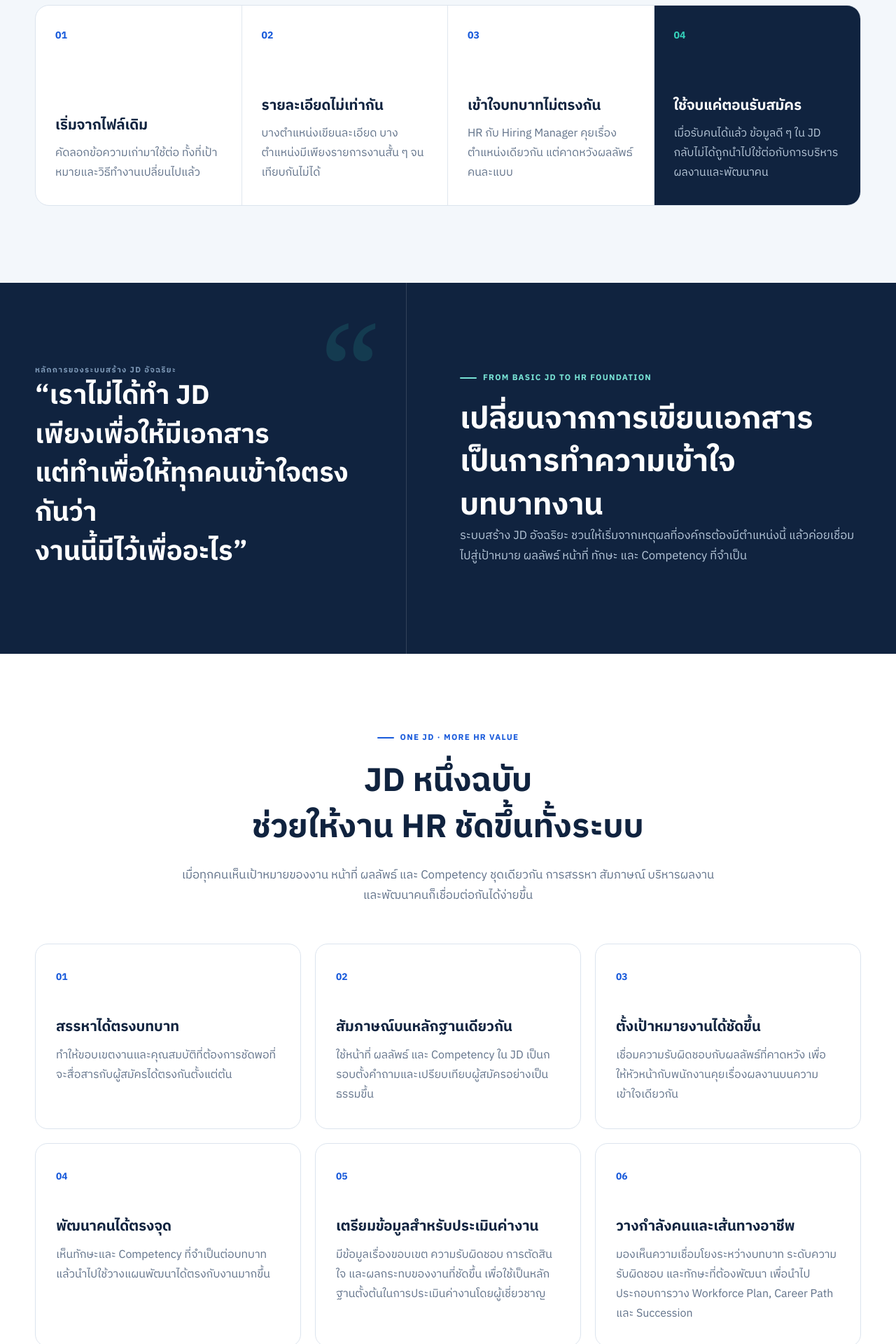
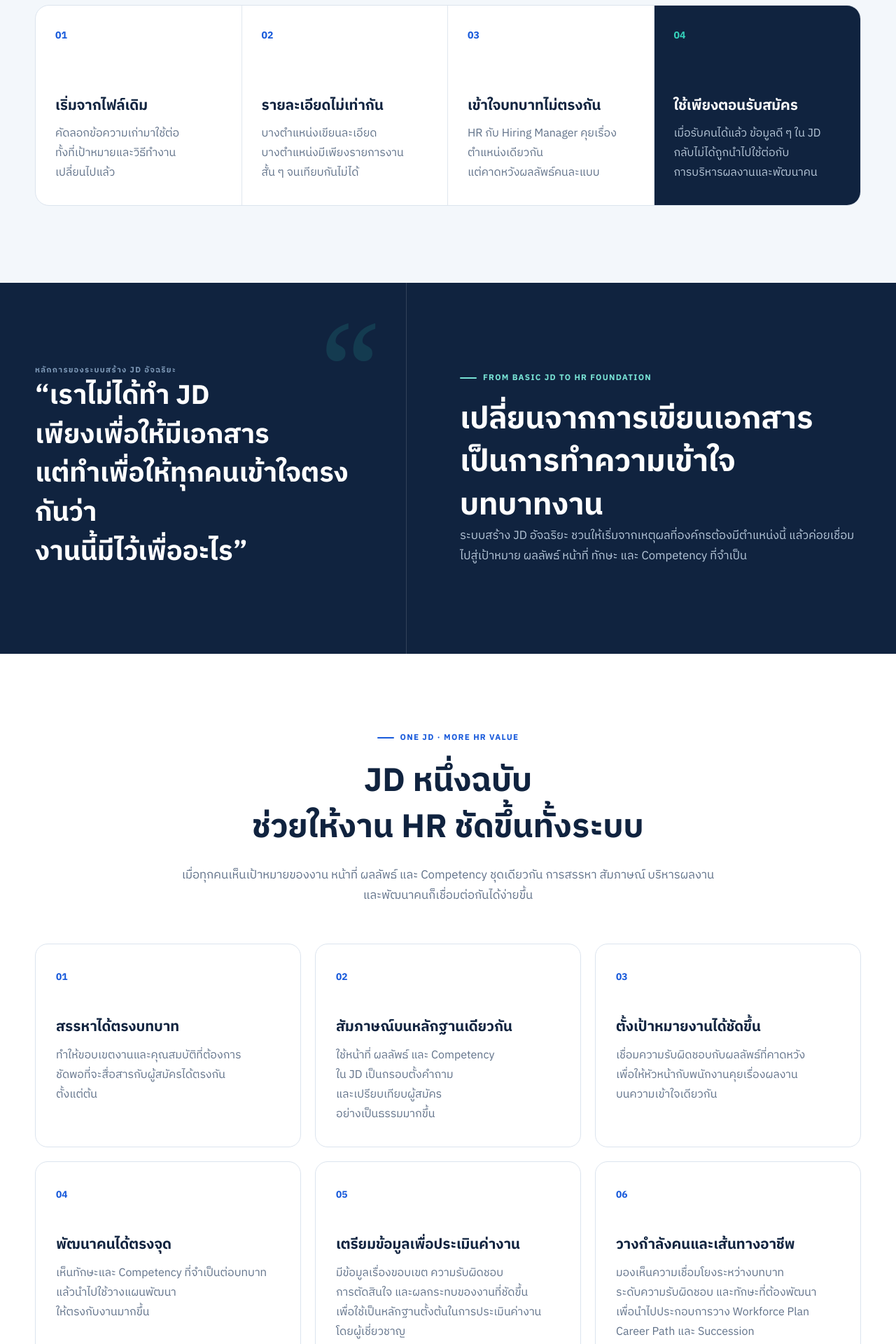
Before and after one commit to DewTT48/role-intelligence, a Next.js app: page / in a window 1280 px wide. Shown: the part 2680-4600 px from the top of the page at 70% size. Built offline with nearby package versions, Linux system fonts and the light colour scheme.

Commit message:
Set intentional Thai card line breaks

```diff
--- a/app/globals.css
+++ b/app/globals.css
@@ -289,6 +289,7 @@ html[lang="th"] blockquote {
 .outcome-grid article > span { color: var(--blue); font-size: .86rem; font-weight: 850; }
 .outcome-grid h3 { margin: 42px 0 11px; font-size: 1.28rem; }
 .outcome-grid p { margin: 0; color: var(--muted); font-size: 1rem; line-height: 1.75; }
+.card-copy-lines > span { display: block; }
 .lifecycle-line { display: grid; grid-template-columns: 250px 88px minmax(0,1fr); align-items: center; gap: 20px; margin-top: 58px; padding: 28px; border: 1px solid #dce5ef; border-radius: 20px; background: var(--soft); color: #53677f; }
 .lifecycle-source { min-height: 154px; display: flex; flex-direction: column; justify-content: center; padding: 23px; border-radius: 15px; background: var(--blue); color: white; }
 .lifecycle-source small, .lifecycle-source strong, .lifecycle-source span { display: block; }
@@ -435,6 +436,12 @@ html[lang="th"] blockquote {
   .hero-lead > span { white-space: nowrap; }
 }
 
+@media (min-width: 761px) {
+  .challenge-grid h3,
+  .outcome-grid h3,
+  .card-copy-lines > span { white-space: nowrap; }
+}
+
 @media (max-width: 1050px) {
   .desktop-nav { display: none; }
   .nav-actions { margin-left: auto; }
--- a/app/page.tsx
+++ b/app/page.tsx
@@ -45,32 +45,83 @@ const outcomes = [
   {
     number: "01",
     title: "สรรหาได้ตรงบทบาท",
-    body: "ทำให้ขอบเขตงานและคุณสมบัติที่ต้องการชัดพอที่จะสื่อสารกับผู้สมัครได้ตรงกันตั้งแต่ต้น",
+    body: [
+      "ทำให้ขอบเขตงานและคุณสมบัติที่ต้องการ",
+      "ชัดพอที่จะสื่อสารกับผู้สมัครได้ตรงกัน",
+      "ตั้งแต่ต้น",
+    ],
   },
   {
     number: "02",
     title: "สัมภาษณ์บนหลักฐานเดียวกัน",
-    body: "ใช้หน้าที่ ผลลัพธ์ และ Competency ใน JD เป็นกรอบตั้งคำถามและเปรียบเทียบผู้สมัครอย่างเป็นธรรมขึ้น",
+    body: [
+      "ใช้หน้าที่ ผลลัพธ์ และ Competency",
+      "ใน JD เป็นกรอบตั้งคำถาม",
+      "และเปรียบเทียบผู้สมัคร",
+      "อย่างเป็นธรรมมากขึ้น",
+    ],
   },
   {
     number: "03",
     title: "ตั้งเป้าหมายงานได้ชัดขึ้น",
-    body: "เชื่อมความรับผิดชอบกับผลลัพธ์ที่คาดหวัง เพื่อให้หัวหน้ากับพนักงานคุยเรื่องผลงานบนความเข้าใจเดียวกัน",
+    body: [
+      "เชื่อมความรับผิดชอบกับผลลัพธ์ที่คาดหวัง",
+      "เพื่อให้หัวหน้ากับพนักงานคุยเรื่องผลงาน",
+      "บนความเข้าใจเดียวกัน",
+    ],
   },
   {
     number: "04",
     title: "พัฒนาคนได้ตรงจุด",
-    body: "เห็นทักษะและ Competency ที่จำเป็นต่อบทบาท แล้วนำไปใช้วางแผนพัฒนาได้ตรงกับงานมากขึ้น",
+    body: [
+      "เห็นทักษะและ Competency ที่จำเป็นต่อบทบาท",
+      "แล้วนำไปใช้วางแผนพัฒนา",
+      "ให้ตรงกับงานมากขึ้น",
+    ],
   },
   {
     number: "05",
-    title: "เตรียมข้อมูลสำหรับประเมินค่างาน",
-    body: "มีข้อมูลเรื่องขอบเขต ความรับผิดชอบ การตัดสินใจ และผลกระทบของงานที่ชัดขึ้น เพื่อใช้เป็นหลักฐานตั้งต้นในการประเมินค่างานโดยผู้เชี่ยวชาญ",
+    title: "เตรียมข้อมูลเพื่อประเมินค่างาน",
+    body: [
+      "มีข้อมูลเรื่องขอบเขต ความรับผิดชอบ",
+      "การตัดสินใจ และผลกระทบของงานที่ชัดขึ้น",
+      "เพื่อใช้เป็นหลักฐานตั้งต้นในการประเมินค่างาน",
+      "โดยผู้เชี่ยวชาญ",
+    ],
   },
   {
     number: "06",
     title: "วางกำลังคนและเส้นทางอาชีพ",
-    body: "มองเห็นความเชื่อมโยงระหว่างบทบาท ระดับความรับผิดชอบ และทักษะที่ต้องพัฒนา เพื่อนำไปประกอบการวาง Workforce Plan, Career Path และ Succession",
+    body: [
+      "มองเห็นความเชื่อมโยงระหว่างบทบาท",
+      "ระดับความรับผิดชอบ และทักษะที่ต้องพัฒนา",
+      "เพื่อนำไปประกอบการวาง Workforce Plan",
+      "Career Path และ Succession",
+    ],
+  },
+];
+
+const challenges = [
+  {
+    number: "01",
+    title: "เริ่มจากไฟล์เดิม",
+    body: ["คัดลอกข้อความเก่ามาใช้ต่อ", "ทั้งที่เป้าหมายและวิธีทำงาน", "เปลี่ยนไปแล้ว"],
+  },
+  {
+    number: "02",
+    title: "รายละเอียดไม่เท่ากัน",
+    body: ["บางตำแหน่งเขียนละเอียด", "บางตำแหน่งมีเพียงรายการงาน", "สั้น ๆ จนเทียบกันไม่ได้"],
+  },
+  {
+    number: "03",
+    title: "เข้าใจบทบาทไม่ตรงกัน",
+    body: ["HR กับ Hiring Manager คุยเรื่อง", "ตำแหน่งเดียวกัน", "แต่คาดหวังผลลัพธ์คนละแบบ"],
+  },
+  {
+    number: "04",
+    title: "ใช้เพียงตอนรับสมัคร",
+    body: ["เมื่อรับคนได้แล้ว ข้อมูลดี ๆ ใน JD", "กลับไม่ได้ถูกนำไปใช้ต่อกับ", "การบริหารผลงานและพัฒนาคน"],
+    highlighted: true,
   },
 ];
 
@@ -383,10 +434,13 @@ export default function Home() {
               </p>
             </div>
             <div className="challenge-grid">
-              <article><span>01</span><h3>เริ่มจากไฟล์เดิม</h3><p>คัดลอกข้อความเก่ามาใช้ต่อ ทั้งที่เป้าหมายและวิธีทำงานเปลี่ยนไปแล้ว</p></article>
-              <article><span>02</span><h3>รายละเอียดไม่เท่ากัน</h3><p>บางตำแหน่งเขียนละเอียด บางตำแหน่งมีเพียงรายการงานสั้น ๆ จนเทียบกันไม่ได้</p></article>
-              <article><span>03</span><h3>เข้าใจบทบาทไม่ตรงกัน</h3><p>HR กับ Hiring Manager คุยเรื่องตำแหน่งเดียวกัน แต่คาดหวังผลลัพธ์คนละแบบ</p></article>
-              <article className="challenge-highlight"><span>04</span><h3>ใช้จบแค่ตอนรับสมัคร</h3><p>เมื่อรับคนได้แล้ว ข้อมูลดี ๆ ใน JD กลับไม่ได้ถูกนำไปใช้ต่อกับการบริหารผลงานและพัฒนาคน</p></article>
+              {challenges.map((challenge) => (
+                <article key={challenge.number} className={challenge.highlighted ? "challenge-highlight" : undefined}>
+                  <span>{challenge.number}</span>
+                  <h3>{challenge.title}</h3>
+                  <p className="card-copy-lines">{challenge.body.map((line) => <span key={line}>{line}</span>)}</p>
+                </article>
+              ))}
             </div>
           </div>
         </section>
@@ -428,7 +482,7 @@ export default function Home() {
                 <article key={outcome.number}>
                   <span>{outcome.number}</span>
                   <h3>{outcome.title}</h3>
-                  <p>{outcome.body}</p>
+                  <p className="card-copy-lines">{outcome.body.map((line) => <span key={line}>{line}</span>)}</p>
                 </article>
               ))}
             </div>
```
